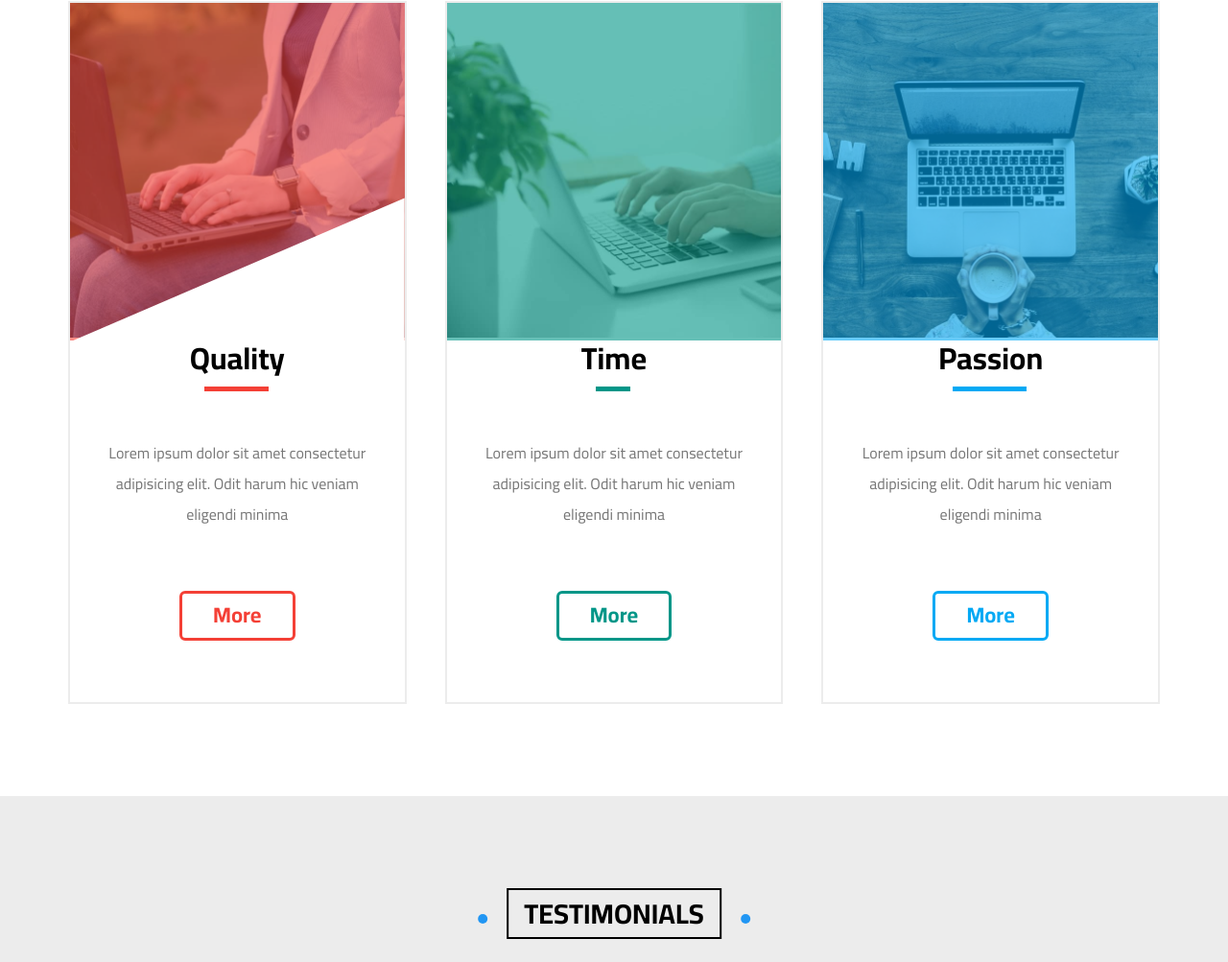
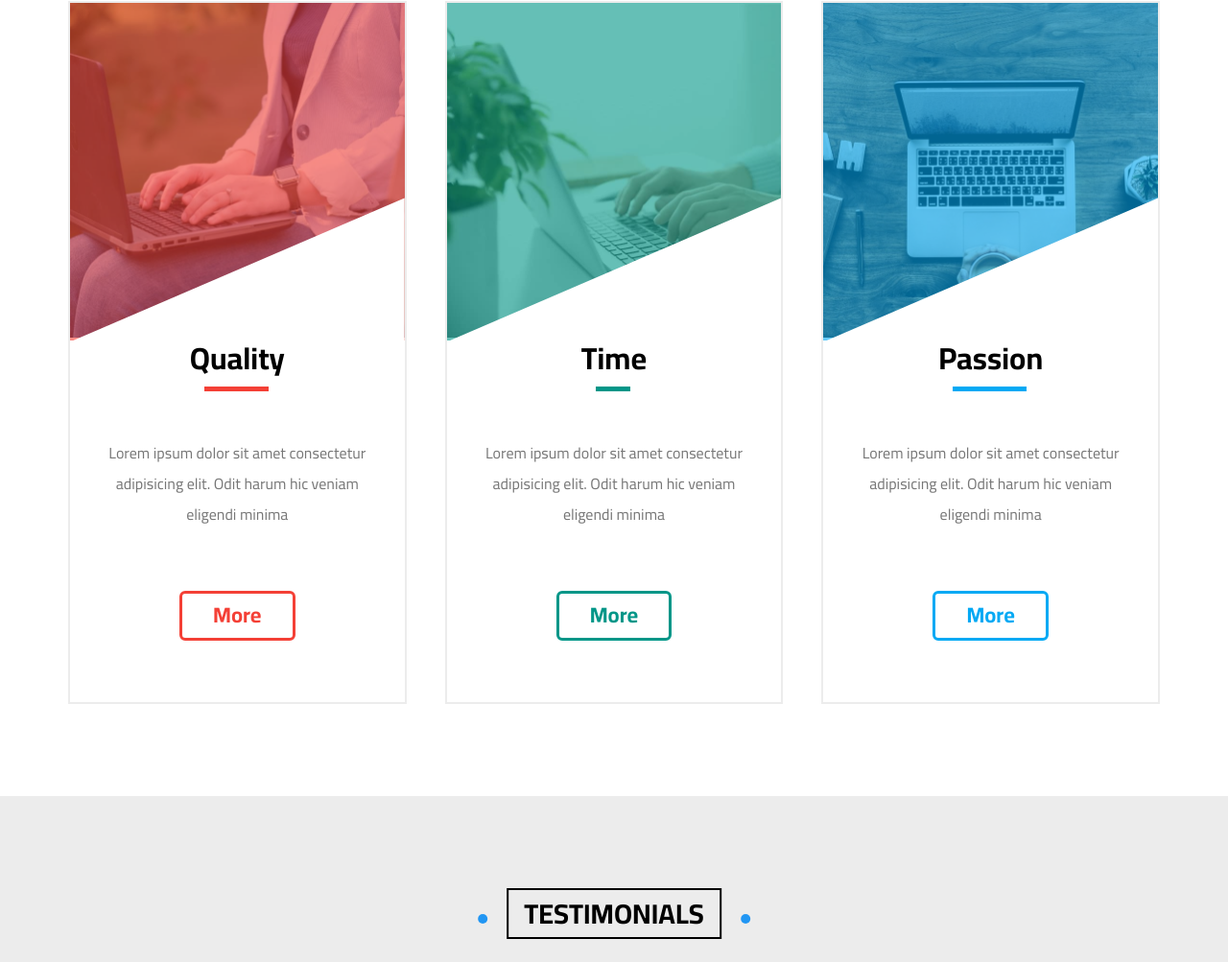
Before and after one commit to OsamaDev98/Personal-website, a plain HTML site: page index.html in a window 1280 px wide. Shown: the part 3162-4165 px from the top of the page at 96% size. Drawn offline with Linux system fonts and the light colour scheme.

Commit message:
Fix some issues

```diff
--- a/index.html
+++ b/index.html
@@ -285,6 +285,7 @@
         <div class="box time">
           <div class="image">
             <img src="./images/features-02.jpg" alt="" />
+            <div class="triangle-hover"></div>
           </div>
           <h2>time</h2>
           <p>
@@ -296,6 +297,7 @@
         <div class="box passion">
           <div class="image">
             <img src="./images/features-03.jpg" alt="" />
+            <div class="triangle-hover"></div>
           </div>
           <h2>passion</h2>
           <p>
```
